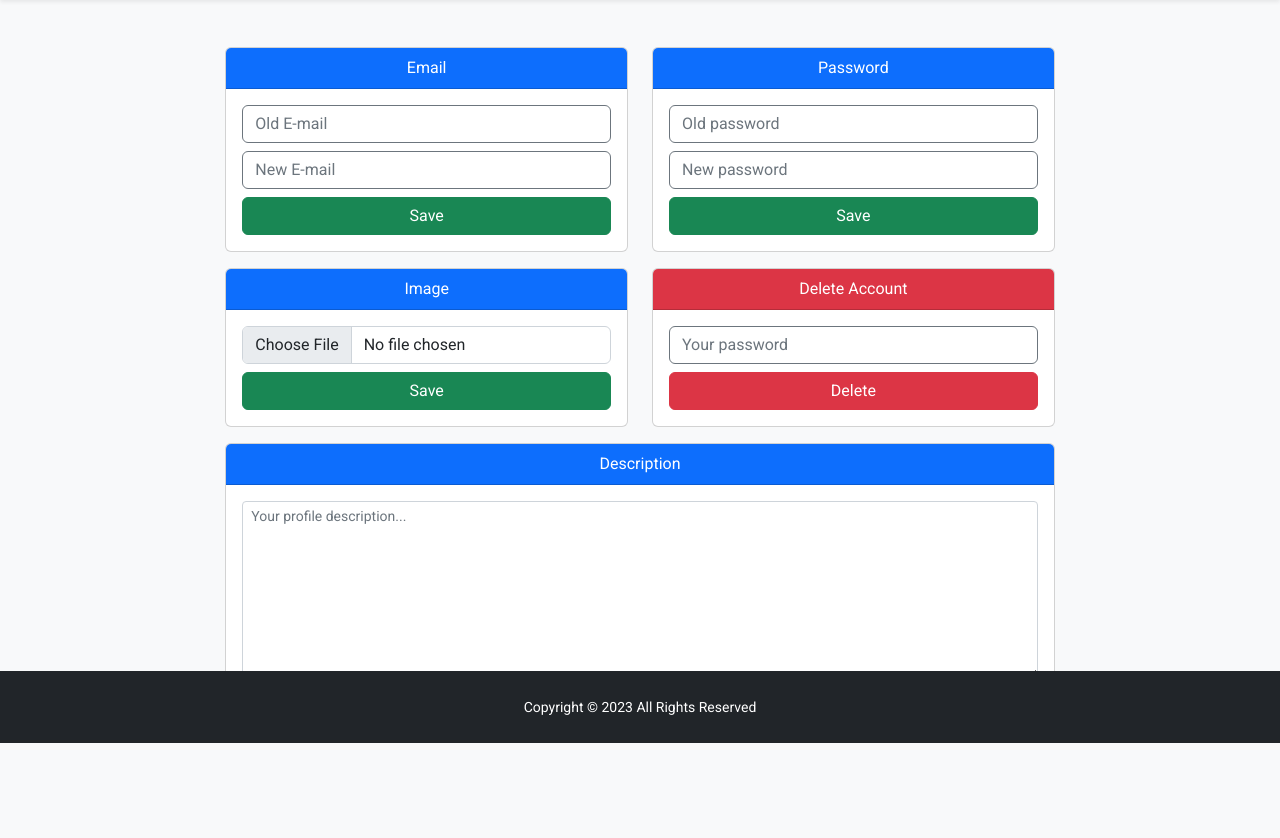
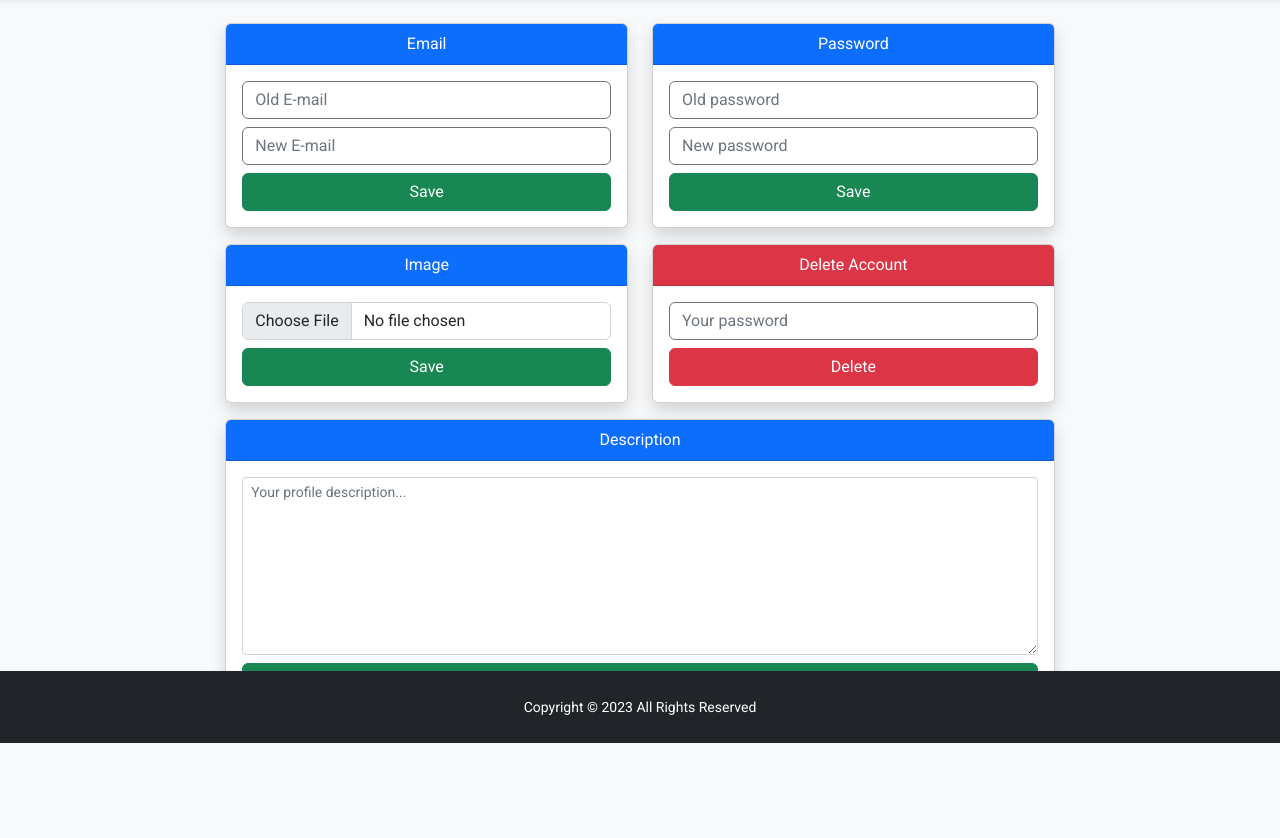
Before and after one commit to UltiPro/Space-Share, a Django app: template SpaceShare/Blog/templates/Blog/settings.html in a window 1280 px wide. Shown: the part 57-895 px from the top of the page. After the commit the page ends 800 px from the top, so only its background shows below. Run offline with Django 4.2, Linux system fonts and the light colour scheme; the template is opened without the code that fills it: values that come from a table or form of the project are taken from there, others are empty.

Commit message:
Update styles for template

```diff
--- a/SpaceShare/Blog/templates/Blog/settings.html
+++ b/SpaceShare/Blog/templates/Blog/settings.html
@@ -7,9 +7,9 @@
 
 {% block blog_content %}
     <div class="container-fluid position-absolute top-0 start-0 text-center mt-5">
-        <div class="row justify-content-center mt-5">
+        <div class="row justify-content-center mt-4">
             <div class="col-12 col-sm-10 col-md-8 col-lg-5 col-xl-4 col-xxl-3 my-2">
-                <div class="card">
+                <div class="card shadow">
                     <div class="card-header bg-primary text-bg-primary">
                         Email
                     </div>
@@ -46,7 +46,7 @@
                 </div>
             </div>
             <div class="col-12 col-sm-10 col-md-8 col-lg-5 col-xl-4 col-xxl-3 my-2">
-                <div class="card">
+                <div class="card shadow">
                     <div class="card-header bg-primary text-bg-primary">
                         Password
                     </div>
@@ -77,7 +77,7 @@
         </div>
         <div class="row justify-content-center">
             <div class="col-12 col-sm-10 col-md-8 col-lg-5 col-xl-4 col-xxl-3 my-2">
-                <div class="card">
+                <div class="card shadow">
                     <div class="card-header bg-primary text-bg-primary">
                         Image
                     </div>
@@ -106,7 +106,7 @@
                 </div>
             </div>
             <div class="col-12 col-sm-10 col-md-8 col-lg-5 col-xl-4 col-xxl-3 my-2">
-                <div class="card">
+                <div class="card shadow">
                     <div class="card-header bg-danger text-bg-danger">
                         Delete Account
                     </div>
@@ -137,7 +137,7 @@
         </div>
         <div class="row justify-content-center">
             <div class="col-12 col-sm-10 col-md-8 col-lg-10 col-xl-8 col-xxl-6 mt-2 mb-5">
-                <div class="card">
+                <div class="card shadow">
                     <div class="card-header bg-primary text-bg-primary">
                         Description
                     </div>
```
